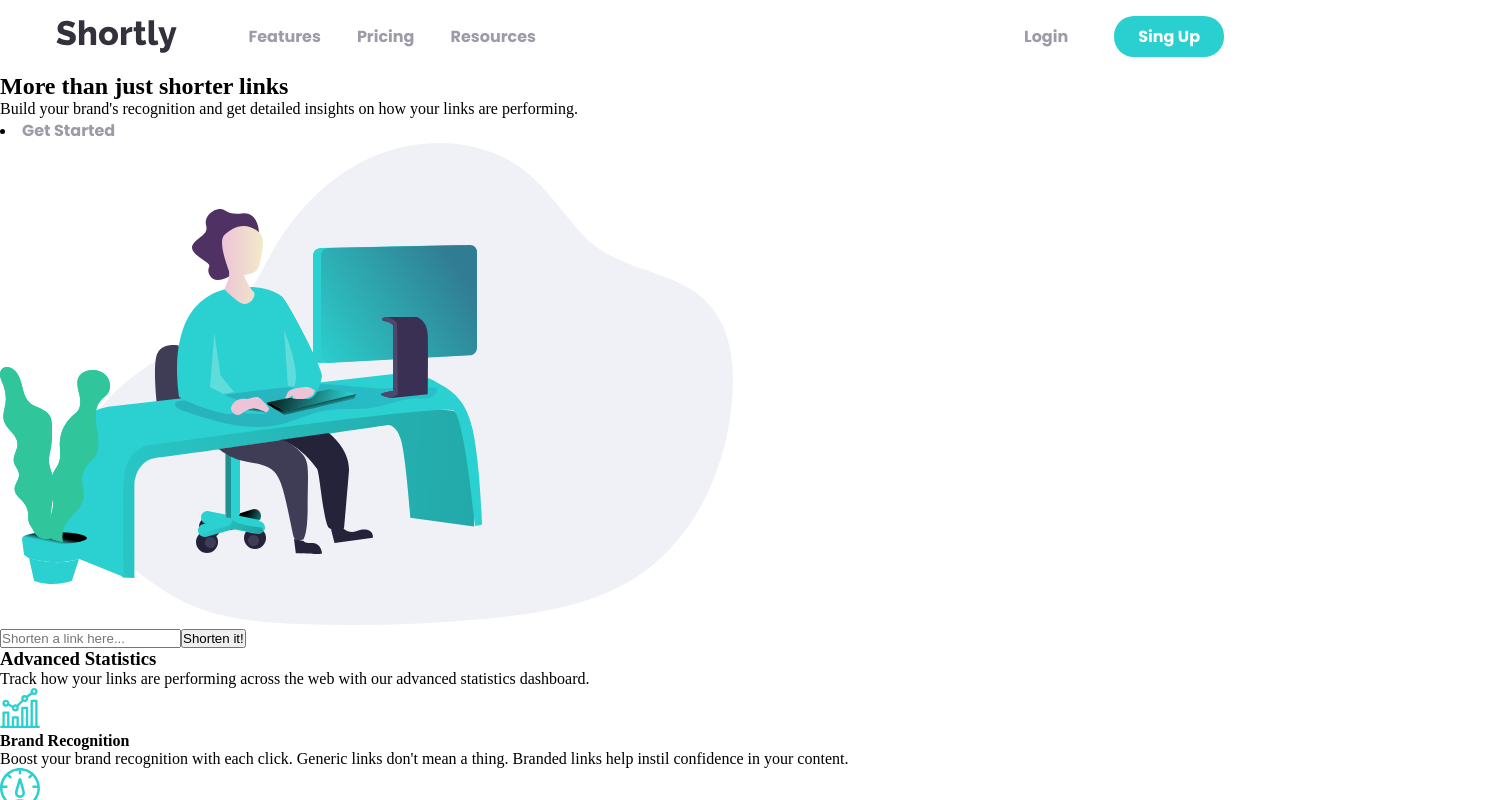
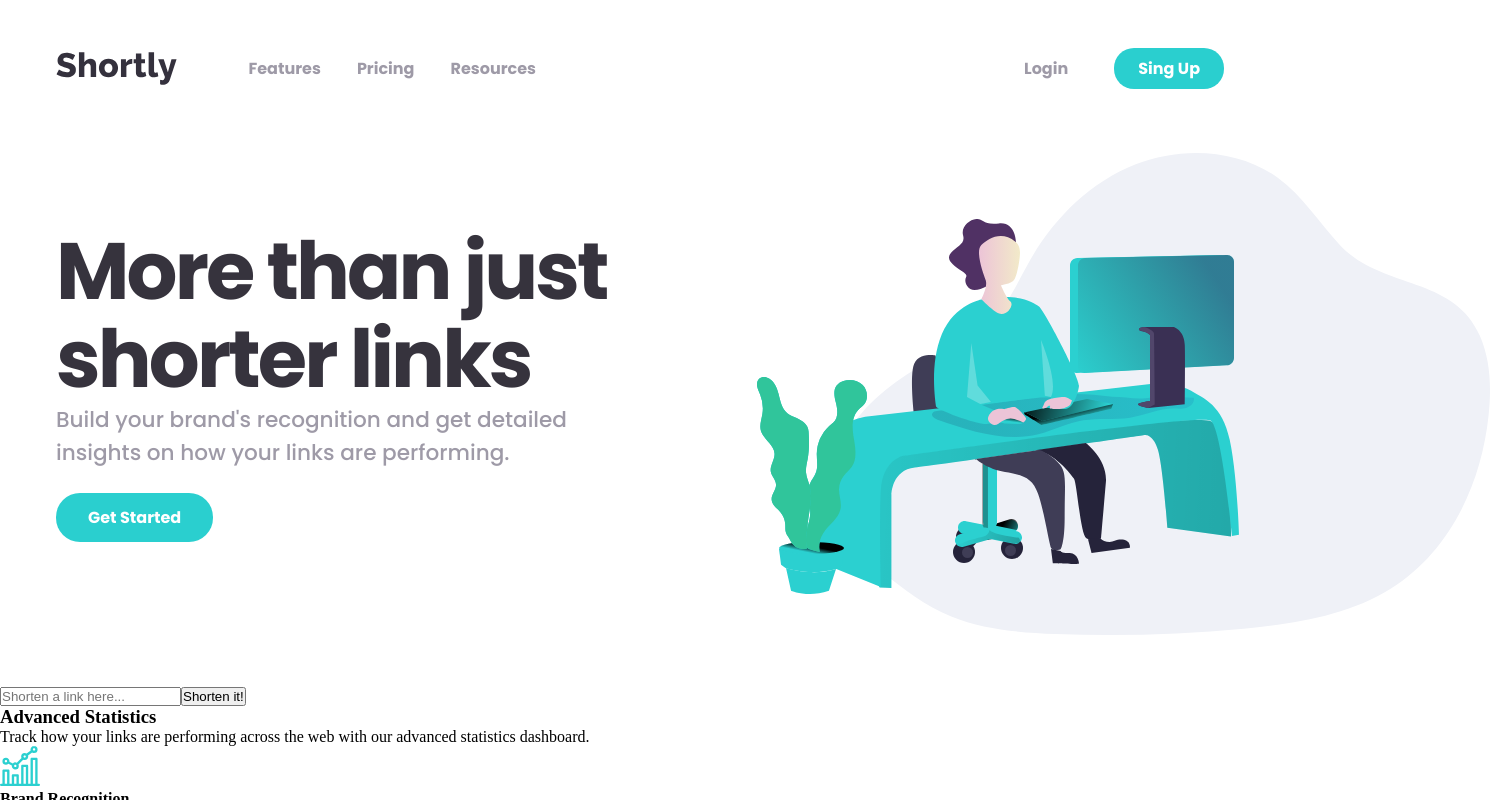
Before and after one commit to AlanPinhon/url-shortening-page-ts, a React (Vite) app: page / in a window 1280 px wide. Shown: the top 800 px of the page, 1490 px wide, since content can reach past the window. Built offline with nearby package versions, Linux system fonts and the light colour scheme.

Commit message:
style: styles in header section

```diff
--- /dev/null
+++ b/src/components/Header/Header.css
@@ -0,0 +1,38 @@
+.header {
+  display: flex;
+  flex-direction: row;
+  align-items: center;
+  justify-content: space-between;
+
+  & .info-header{
+    display: flex;
+    flex-direction: column;
+    align-items: start;
+    width: 36.2rem;
+
+    & .slogan{
+      font-size: 5rem;
+      line-height: 5.5rem;
+      letter-spacing: -.18rem;
+      font-family: var(--poppins-font);
+      color: var(--very-dark-blue);
+    }
+
+    & .text-header{
+      font-size: 1.35rem;
+      font-weight: 500;
+      font-family: var(--poppins-font);
+      color: var(--grayish-violet);
+    }
+
+    & .btn-header{
+      border-radius: 1.5rem;
+      margin: 1.5rem 0;
+      padding: .75rem 2rem;
+    }
+  }
+
+  & .image-header{
+    width: 40%;
+  }
+}
--- a/src/components/Header/Header.tsx
+++ b/src/components/Header/Header.tsx
@@ -1,13 +1,14 @@
 import ImageHeader from '/assets/images/illustration-working.svg';
+import './Header.css';
 
 export const Header = () => (
-  <section id="header" className="header">
+  <section id="header" className="container header">
 
     <div className="info-header">
-      <h1>More than just shorter links</h1>
-      <p>Build your brand's recognition and get detailed insights
+      <h1 className='slogan'>More than just shorter links</h1>
+      <p className='text-header'>Build your brand's recognition and get detailed insights
       on how your links are performing.</p>
-      <li><a className='nav-btn-link' href="">Get Started</a></li>
+      <a className='btn-link btn-header' href="#">Get Started</a>
     </div>
 
     <div className="image-header">
--- a/src/components/UrlShorteningPage/UrlShorteningPageStyles.css
+++ b/src/components/UrlShorteningPage/UrlShorteningPageStyles.css
@@ -32,7 +32,7 @@
 
 .container{
   max-width: 1200px;
-  margin: 0 auto;
+  margin: 2rem auto;
   padding: 1rem;
 }
 
```
